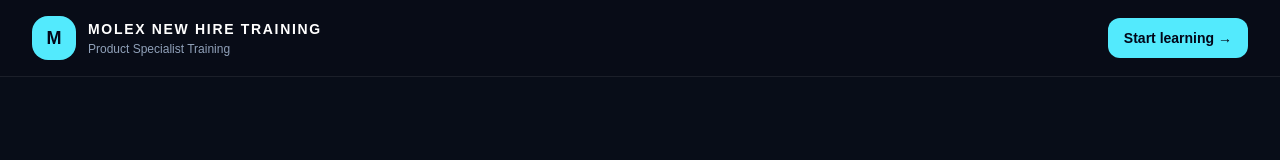
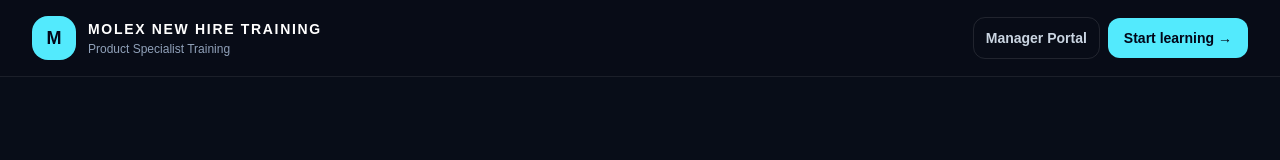
Before and after one commit to vishalawati08/nexus-academy-vishal, a Next.js app: page / in a window 1280 px wide. Shown: the top 160 px of the page. Built offline with nearby package versions, Linux system fonts and the light colour scheme.

Commit message:
Add manager portal navigation link

```diff
--- a/src/app/page.tsx
+++ b/src/app/page.tsx
@@ -38,9 +38,9 @@ export default function HomePage() {
               <p className="mt-0.5 text-xs text-slate-400">Product Specialist Training</p>
             </div>
           </Link>
-          <Link href="/journey" className="rounded-xl bg-cyan-300 px-4 py-2.5 text-sm font-bold text-slate-950 transition hover:bg-cyan-200">
+          <div className="flex items-center gap-2"><Link href="/manager" className="hidden rounded-xl border border-white/10 px-3 py-2.5 text-sm font-semibold text-slate-300 hover:border-cyan-200/30 hover:text-cyan-100 sm:inline-flex">Manager Portal</Link><Link href="/journey" className="rounded-xl bg-cyan-300 px-4 py-2.5 text-sm font-bold text-slate-950 transition hover:bg-cyan-200">
             Start learning <span aria-hidden="true">→</span>
-          </Link>
+          </Link></div>
         </div>
       </nav>
 
```
